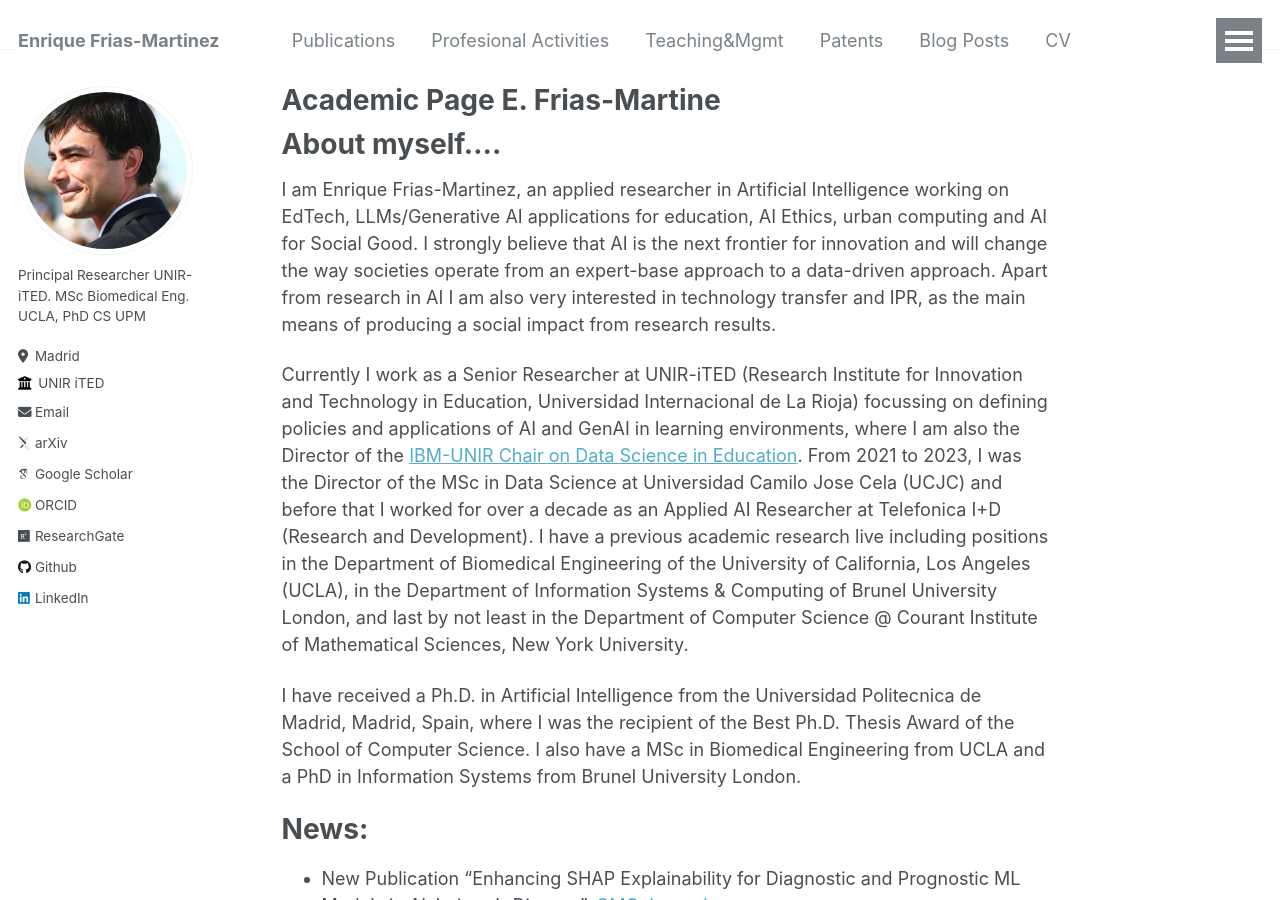
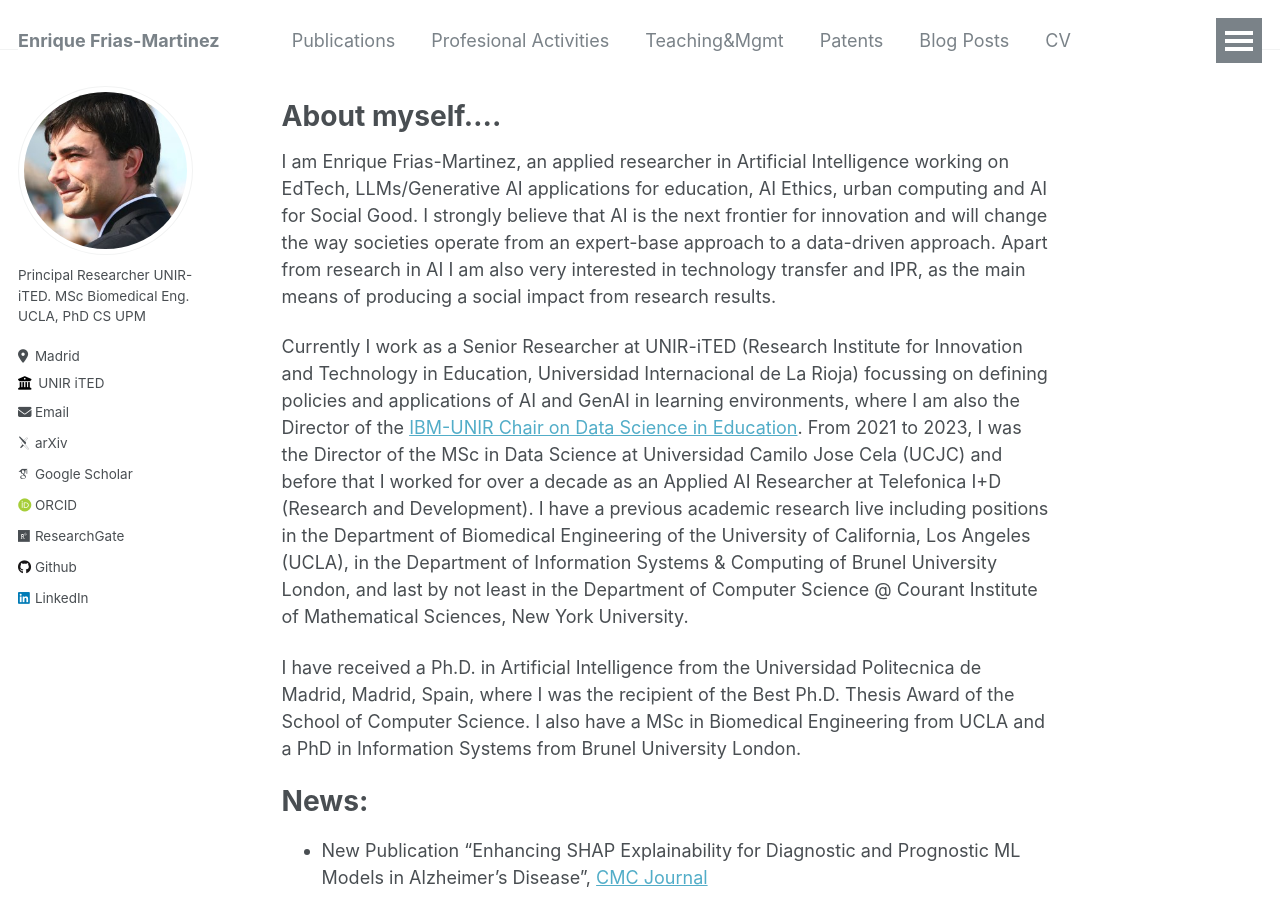
Before and after one commit to ENriqueFRiasM/enriquefriasm.github.io, a Jekyll site: the page built from _pages/about.md, in a window 1280 px wide and 900 px high. Built offline with Jekyll 4.4.1, drawn with Linux system fonts in a browser that asks for light colours; some web fonts are replaced.

Commit message:
Update about.md

```diff
--- a/_pages/about.md
+++ b/_pages/about.md
@@ -1,6 +1,6 @@
 ---
 permalink: /
-title: "Academic Page E. Frias-Martine"
+title: ""
 author_profile: true
 redirect_from:
   - /about/
```
